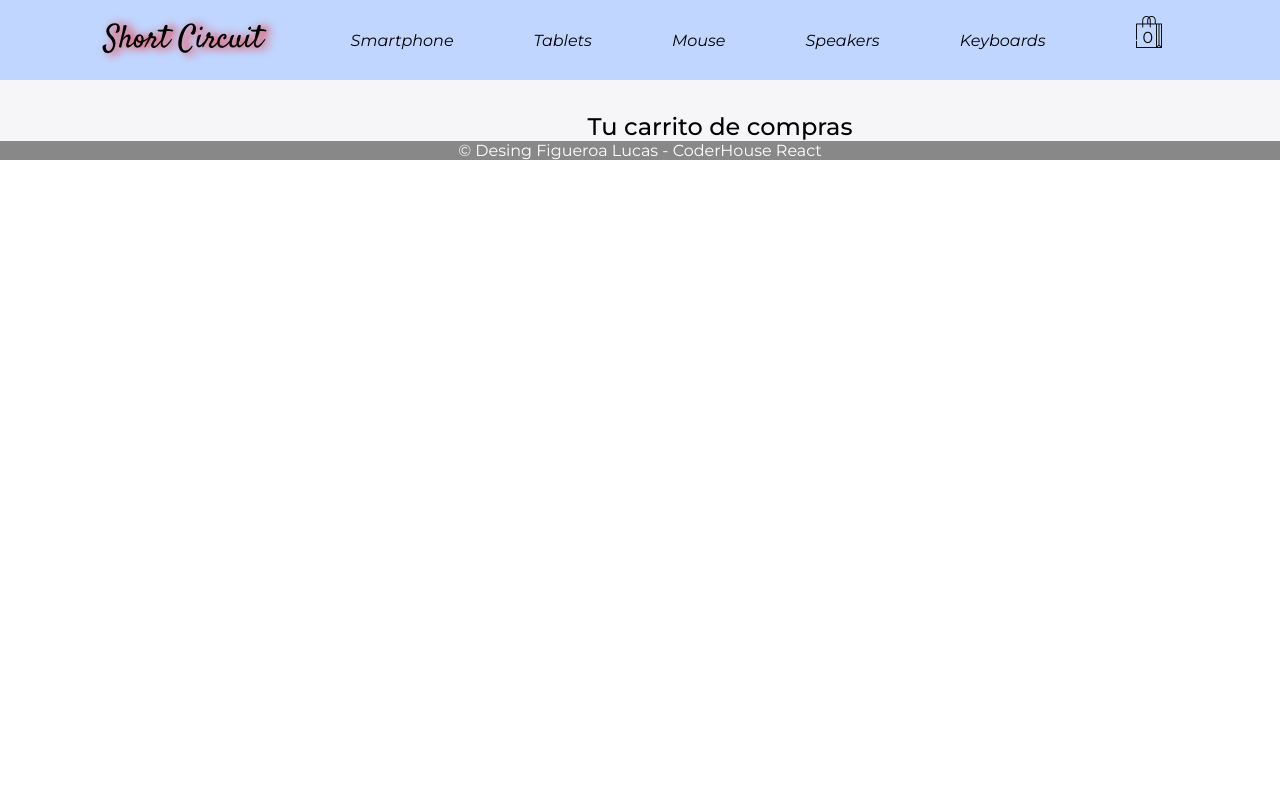
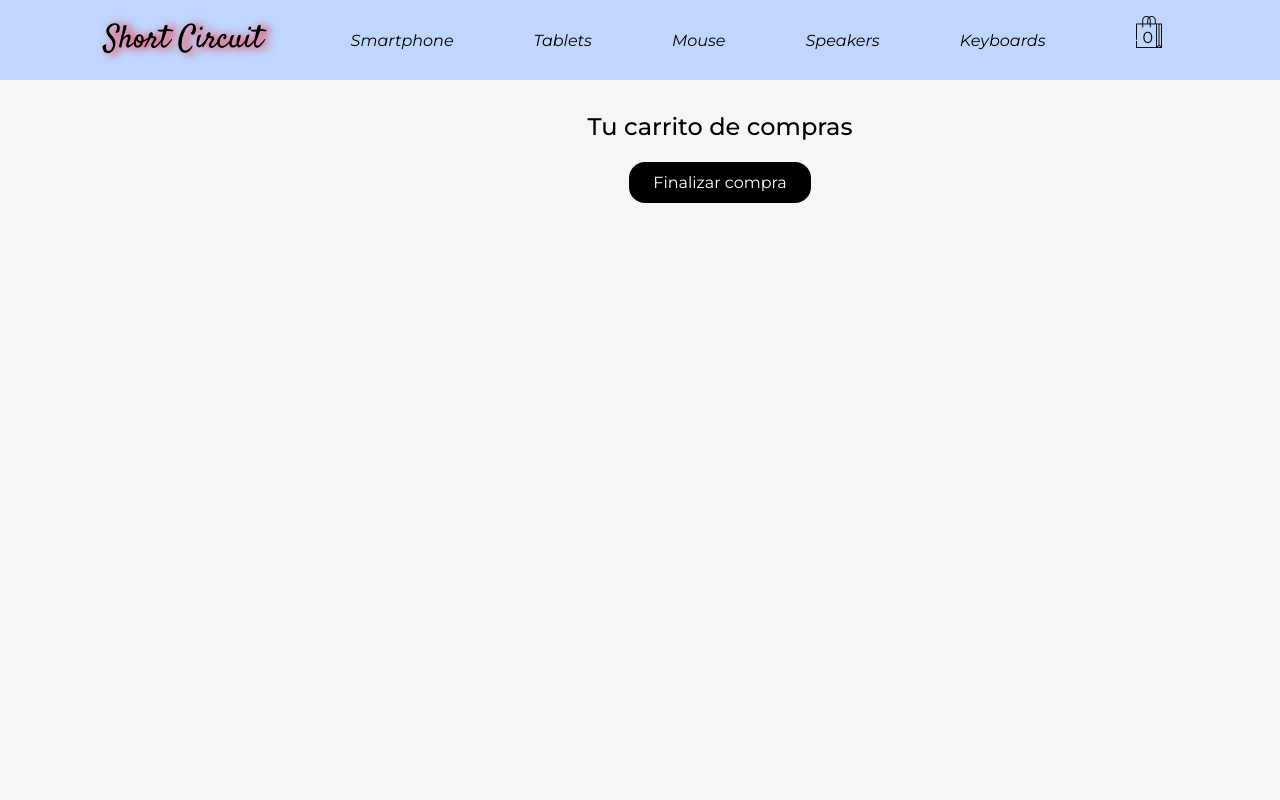
Before and after one commit to LucasFigueroaDev/My-app-store-FigueroaLucas, a React (Vite) app: page /cart in a window 1280 px wide. Shown: the top 800 px of the page. Built offline with nearby package versions, Linux system fonts and the light colour scheme; a web font is replaced by a local one.

Commit message:
[M] NavegaLasRutas+Figueroa

```diff
--- a/src/componentes/common/productCard/productCard.css
+++ b/src/componentes/common/productCard/productCard.css
@@ -38,3 +38,8 @@
     padding: 0 1rem;
     border-radius: 1rem;
 }
+
+.productCard_button:hover {
+    background-color: #575555;
+    color: #fff;
+}
--- a/src/componentes/pages/cart/Cart.jsx
+++ b/src/componentes/pages/cart/Cart.jsx
@@ -6,7 +6,7 @@ const Cart = () => {
         <div className="cart-container">
             <h2 className="cart-title">Tu carrito de compras</h2>
 
-            <Link to='/checkout'>Finalizar compra</Link>
+            <Link className="finish-button" to='/checkout'>Finalizar compra</Link>
         </div>
     )
 }
--- a/src/componentes/pages/cart/cart.css
+++ b/src/componentes/pages/cart/cart.css
@@ -1,5 +1,6 @@
 .cart-container {
     width: 90rem;
+    height: 60rem;
     background-color: #f6f6f8;
     margin: 0 auto;
     text-align: center;
@@ -8,4 +9,19 @@
 .cart-title {
     font-weight: 450;
     padding-top: 2rem;
+    margin-bottom: 2rem;
 }
+
+.finish-button {
+    font-size: 1rem;
+    background-color: #000;
+    color: #fff;
+    border-radius: 1rem;
+    padding: 0.7rem 1.5rem;
+}
+
+.finish-button:hover {
+    background-color: #575555;
+    color: #fff;
+    border: 1px solid #000;
+}
--- a/src/componentes/pages/itemDetail/itemDetail.css
+++ b/src/componentes/pages/itemDetail/itemDetail.css
@@ -50,6 +50,11 @@
     border-radius: 2rem;
 }
 
+.btnAdd:hover {
+    background-color: #575555;
+    color: #fff;
+}
+
 .title-secundary {
     font-weight: 550;
     margin-bottom: 2rem;
--- a/src/componentes/pages/itemListContainer/ItemListContainer.jsx
+++ b/src/componentes/pages/itemListContainer/ItemListContainer.jsx
@@ -2,6 +2,7 @@ import { useEffect, useState } from "react";
 import { products } from "../../../products";
 import ItemList from "./ItemList";
 import { useParams } from "react-router-dom";
+import './itemListContainer.css';
 
 const ItemListContainer = () => {
     const [myProducts, setMyProducts] = useState([]);
@@ -24,7 +25,14 @@ const ItemListContainer = () => {
             })
     }, [name]);
 
-    return <ItemList myProducts={myProducts} />
+    return (
+        <>
+            <h2 className="item-title">Los mejores productos del mercado</h2>
+            <ItemList myProducts={myProducts} />
+        </>
+
+
+    )
 };
 
 export default ItemListContainer;
--- /dev/null
+++ b/src/componentes/pages/itemListContainer/itemListContainer.css
@@ -0,0 +1,6 @@
+.item-title {
+    font-weight: 450;
+    text-align: center;
+    margin: 2rem;
+    font-style: italic;
+}
```
